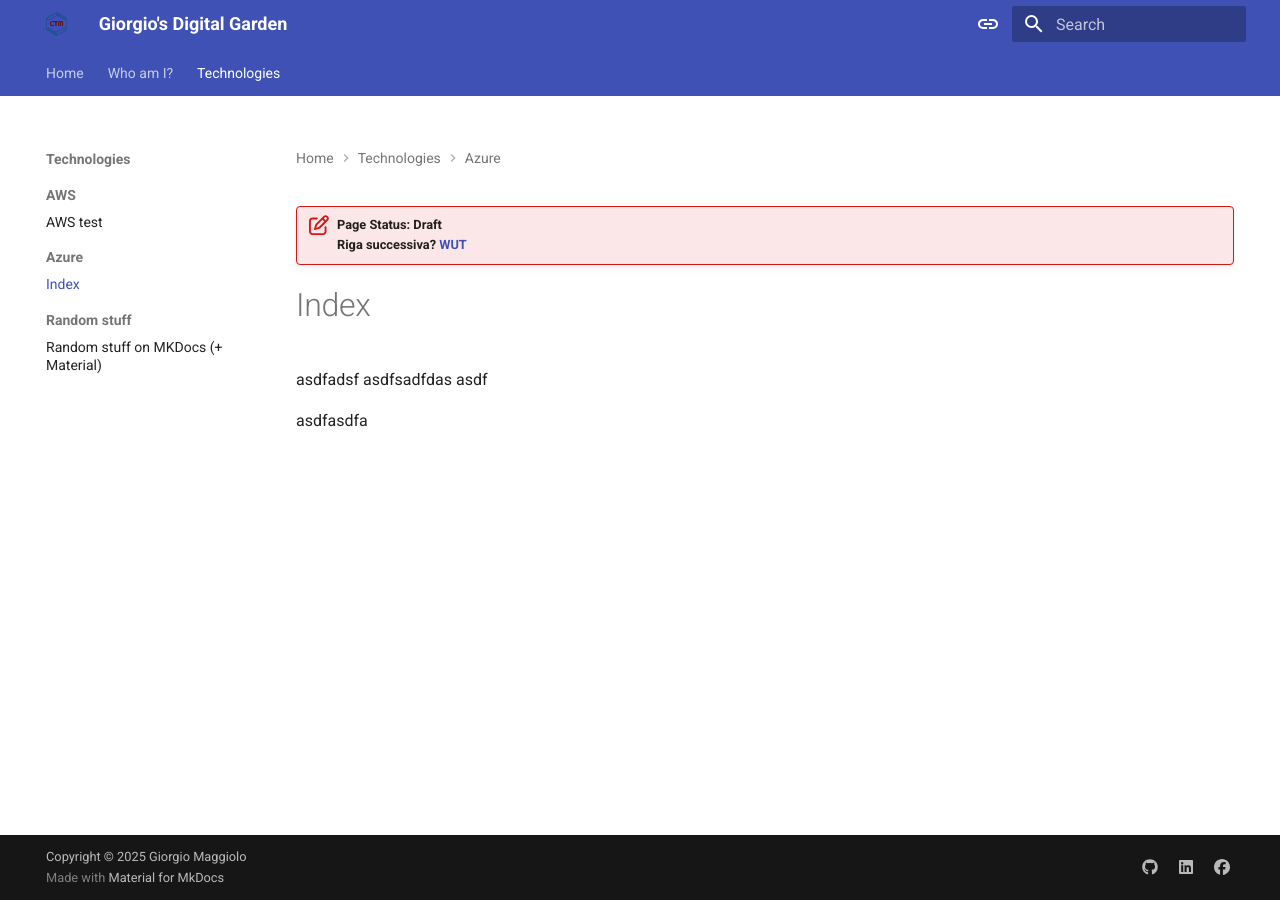
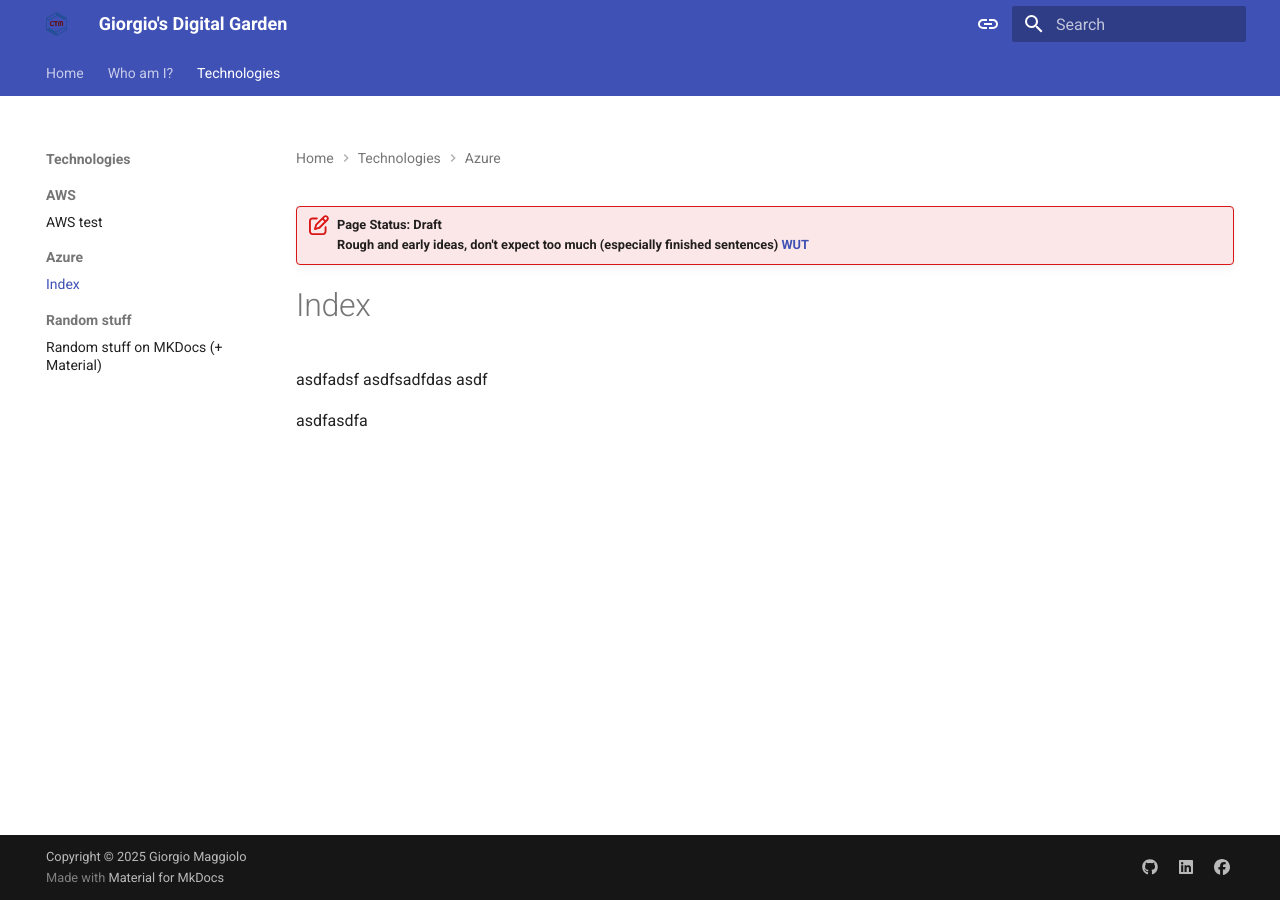
Before and after one commit to aramilialon/digitalgarden, an MkDocs documentation site: the page built from docs/Technologies/Azure/index.md, in a window 1280 px wide. Built offline with MkDocs 1.6.1 and Material for MkDocs 9.7.7, drawn with Linux system fonts in a browser that asks for light colours.

Commit message:
added explaination to the different status pages

```diff
--- a/overrides/partials/content.html
+++ b/overrides/partials/content.html
@@ -12,7 +12,7 @@
         <div class="admonition draft">
         <p class="admonition-title">
           <span>Page Status: {{ config.extra.status[page.meta.status] }}<br></span>
-          <span>Riga successiva?</span>
+          <span>Rough and early ideas, don't expect too much (especially finished sentences)</span>
           {% if config.extra.status_explanation %}
           <span>
             <a href="{{- config.extra.status_explanation.url | url -}}">{{- config.extra.status_explanation.text -}}</a>
@@ -24,6 +24,7 @@
         <div class="admonition wip">
         <p class="admonition-title">
           <span>Page Status: {{ config.extra.status[page.meta.status] }}</span>
+          <span>Cleaned up and clarified certain sections, some are still unfinished</span>
           {% if config.extra.status_explanation %}
           <span>
             <a href="{{- config.extra.status_explanation.url | url -}}">{{- config.extra.status_explanation.text -}}</a>
@@ -35,6 +36,7 @@
         <div class="admonition done">
         <p class="admonition-title">
           <span>Page Status: {{ config.extra.status[page.meta.status] }}</span>
+          <span>(Mostly) Done and complete, but still checked sometimes</span>
           {% if config.extra.status_explanation %}
           <span>
             <a href="{{- config.extra.status_explanation.url | url -}}">{{- config.extra.status_explanation.text -}}</a>
```
